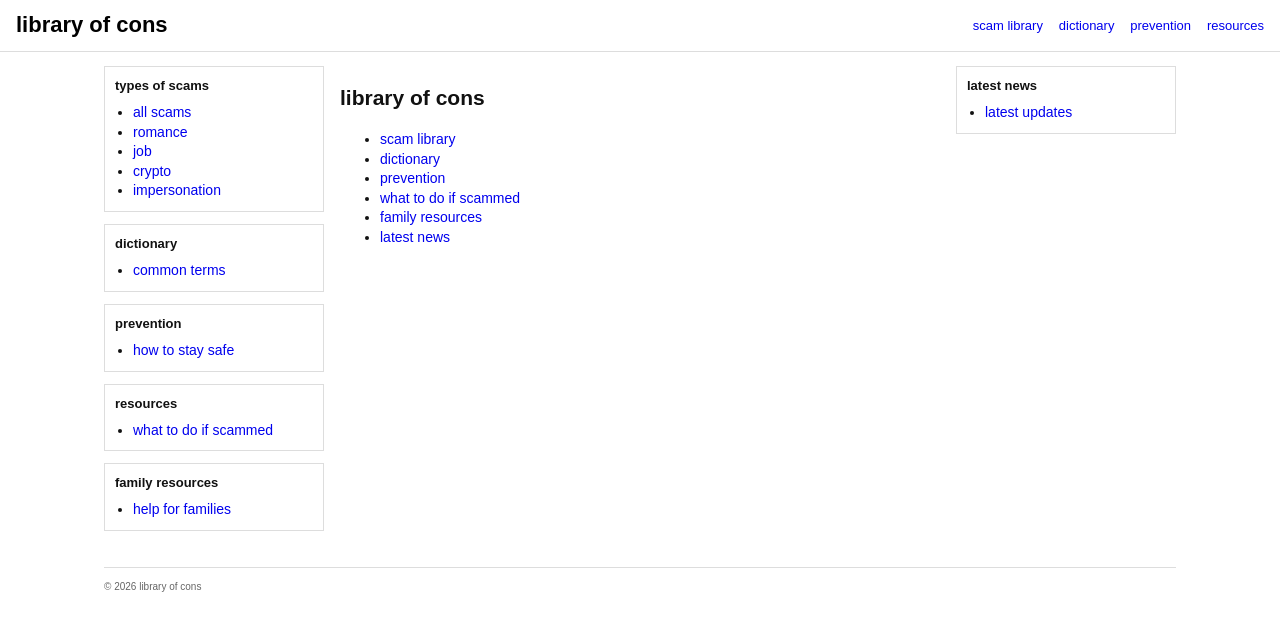
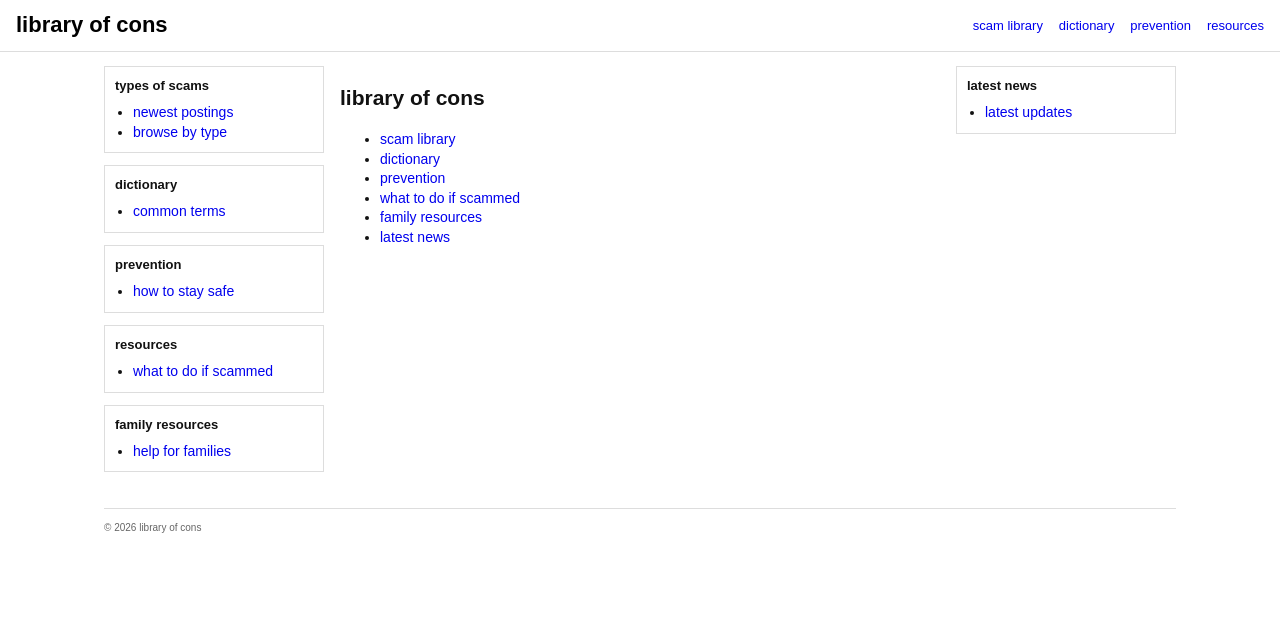
Before and after one commit to mintjulips/libraryofcons, a Jekyll site: the page built from index.md, in a window 1280 px wide. Shown: the top 631 px of the page. Built offline with Jekyll 4.4.1, drawn with Linux system fonts in a browser that asks for light colours.

Commit message:
Update default.html
Add one auto-generated “Browse by Type” page

```diff
--- a/_layouts/default.html
+++ b/_layouts/default.html
@@ -31,16 +31,14 @@
       <!-- LEFT SIDEBAR -->
       <aside class="sidebar">
 
-        <div class="box">
-          <h3>types of scams</h3>
-          <ul>
-            <li><a href="{{ '/scams/' | relative_url }}">all scams</a></li>
-            <li><a href="{{ '/scams/romance/' | relative_url }}">romance</a></li>
-            <li><a href="{{ '/scams/job/' | relative_url }}">job</a></li>
-            <li><a href="{{ '/scams/crypto/' | relative_url }}">crypto</a></li>
-            <li><a href="{{ '/scams/impersonation/' | relative_url }}">impersonation</a></li>
-          </ul>
-        </div>
+      <div class="box">
+  <h3>types of scams</h3>
+  <ul>
+    <li><a href="{{ '/scams/' | relative_url }}">newest postings</a></li>
+    <li><a href="{{ '/scams/types/' | relative_url }}">browse by type</a></li>
+  </ul>
+</div>
+
 
         <div class="box">
           <h3>dictionary</h3>
```
